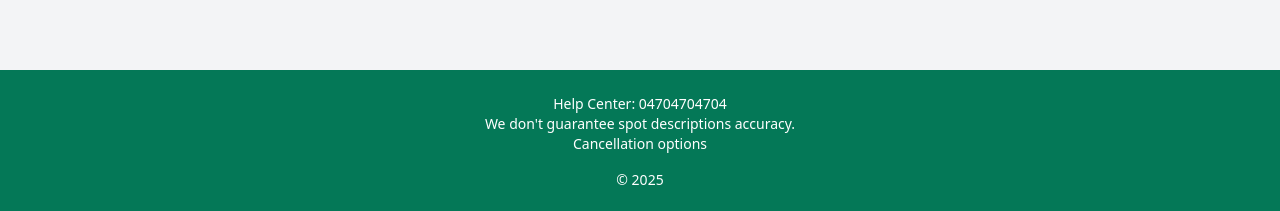
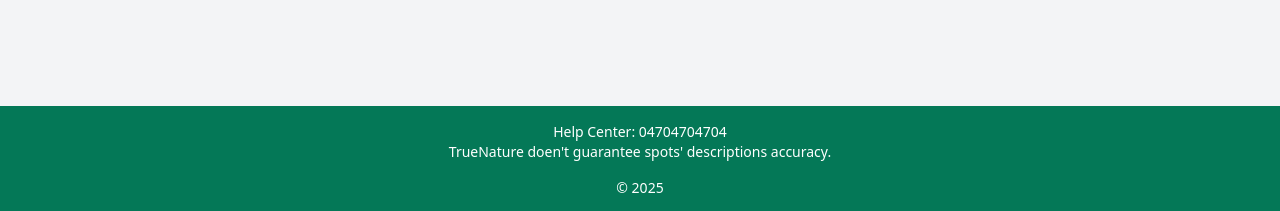
Before and after one commit to AnhelinaDer/camping-front, a Vue app: page / in a window 1280 px wide. Shown: the part 586-797 px from the top of the page. Built offline with nearby package versions, Linux system fonts and the light colour scheme; no server answers.

Commit message:
Updated Footer component

```diff
--- a/src/components/Footer.vue
+++ b/src/components/Footer.vue
@@ -1,8 +1,7 @@
 <template>
-  <footer class="bg-green-700 text-white py-6 text-sm text-center mt-10">
+  <footer class="bg-green-700 text-white py-4 text-sm text-center mt-10">
     <p>Help Center: 04704704704</p>
-    <p>We don't guarantee spot descriptions accuracy.</p>
-    <p>Cancellation options</p>
+    <p>TrueNature doen't guarantee spots' descriptions accuracy.</p>
     <p class="mt-4">© 2025</p>
   </footer>
 </template>
```
